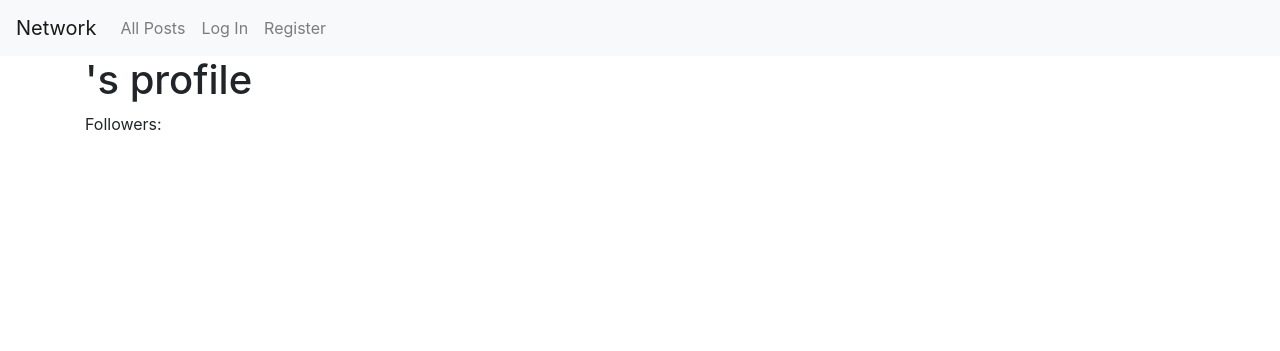
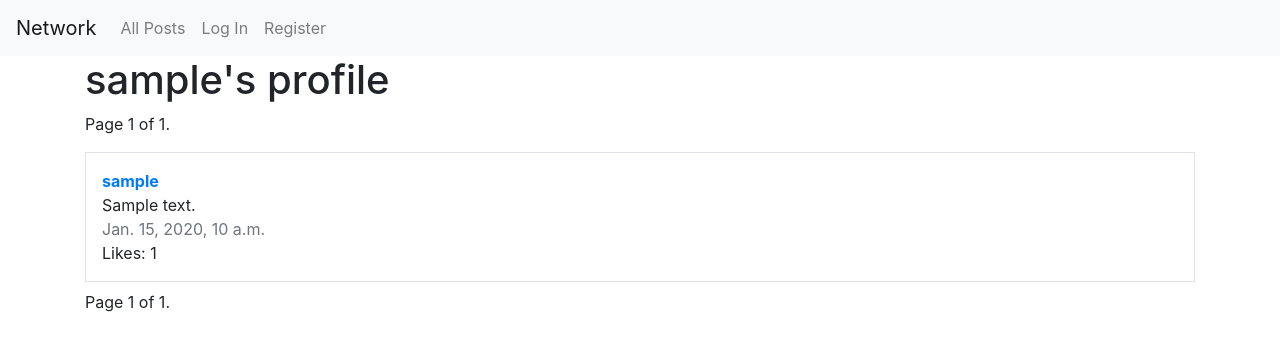
Before and after one commit to codeballet/cs50w-network, a Django app: page /profile/1 in a window 1280 px wide. Shown: the top 351 px of the page. Run offline with Django 3.2, Linux system fonts and the light colour scheme; tables that the repository leaves empty hold one stand-in row (values such as "Sample post"); some libraries are stand-ins or nearby versions.

Commit message:
Feature: posts on profile page

```diff
--- a/network/static/network/profile.js
+++ b/network/static/network/profile.js
@@ -1,3 +1,3 @@
-document.addEventListener('DOMContentLoaded', function() {
+// document.addEventListener('DOMContentLoaded', function() {
 
-});
+// });
--- a/network/templates/network/index.html
+++ b/network/templates/network/index.html
@@ -2,10 +2,6 @@
 {% load static %}
 
 {% block body %}
-
-    <div id="posts-view">
-
-    </div>
     <h1>All Posts</h1>
 
     {% if message %}
@@ -31,7 +27,6 @@
     <div class="mt-2">
         Page {{ page_obj.number }} of {{ page_obj.paginator.num_pages }}.
     </div>
-
     <nav aria-label="Posts pages">
         <ul class="pagination">
             {% if page_obj.has_previous %}
@@ -58,7 +53,6 @@
     <div class="mt-2">
         Page {{ page_obj.number }} of {{ page_obj.paginator.num_pages }}.
     </div>
-
     <nav aria-label="Posts pages">
         <ul class="pagination">
             {% if page_obj.has_previous %}
--- a/network/templates/network/profile.html
+++ b/network/templates/network/profile.html
@@ -2,13 +2,53 @@
 {% load static %}
 
 {% block body %}
-    <h1>{{ user.username }}'s profile</h1>
+    <h1>{{ profile.username }}'s profile</h1>
 
-    <div>
-        Followers:
+
+    <div class="mt-2">
+        Page {{ page_obj.number }} of {{ page_obj.paginator.num_pages }}.
     </div>
+    <nav aria-label="Posts pages">
+        <ul class="pagination">
+            {% if page_obj.has_previous %}
+                <li class="page-item"><a class="page-link" href="?page=1">&laquo; First</a></li>
+                <li class="page-item"><a class="page-link" href="?page={{ page_obj.previous_page_number }}">Previous</a></li>
+            {% endif %}
+
+            {% if page_obj.has_next %}
+                <li class="page-item"><a class="page-link" href="?page={{ page_obj.next_page_number }}">Next</a></li>
+                <li class="page-item"><a class="page-link" href="?page={{ page_obj.paginator.num_pages }}">Last &raquo;</a></li>
+            {% endif %}
+        </ul>
+    </nav>
+
+    {% for post in page_obj %}
+    <div class="border p-3 mt-2">
+        <a class="font-weight-bold" href="{% url 'profile' post.user.id %}">{{ post.user.username }}</a>
+        <div>{{ post.content }}</div>
+        <div class="text-muted">{{ post.timestamp }}</div>
+        <div>Likes: {{ post.likes }}</div>
+    </div>
+    {% endfor %}
+
+    <div class="mt-2">
+        Page {{ page_obj.number }} of {{ page_obj.paginator.num_pages }}.
+    </div>
+    <nav aria-label="Posts pages">
+        <ul class="pagination">
+            {% if page_obj.has_previous %}
+                <li class="page-item"><a class="page-link" href="?page=1">&laquo; First</a></li>
+                <li class="page-item"><a class="page-link" href="?page={{ page_obj.previous_page_number }}">Previous</a></li>
+            {% endif %}
+
+            {% if page_obj.has_next %}
+                <li class="page-item"><a class="page-link" href="?page={{ page_obj.next_page_number }}">Next</a></li>
+                <li class="page-item"><a class="page-link" href="?page={{ page_obj.paginator.num_pages }}">Last &raquo;</a></li>
+            {% endif %}
+        </ul>
+    </nav>
 {% endblock %}
 
-{% block script %}
+<!-- {% block script %}
     <script src="{% static 'mail/profile.js' %}"></script>
-{% endblock %}
+{% endblock %} -->
--- a/network/urls.py
+++ b/network/urls.py
@@ -8,7 +8,7 @@ urlpatterns = [
     path("login", views.login_view, name="login"),
     path("logout", views.logout_view, name="logout"),
     path("register", views.register, name="register"),
-    path("profile/<int:user_id>", views.profile_view, name="profile"),
+    path("profile/<int:user_id>", views.profile, name="profile"),
 
     # API routes
     path("posts", views.posts, name="posts"),
--- a/network/views.py
+++ b/network/views.py
@@ -87,9 +87,17 @@ def posts(request):
     return JsonResponse([post.serialize() for post in posts], safe=False)
 
 
-def profile_view(request, user_id):
+def profile(request, user_id):
+    profile = User.objects.get(id=user_id)
+    posts = Post.objects.filter(user=profile).order_by('-timestamp')
+
+    paginator = Paginator(posts, 10)
+    page_number = request.GET.get('page')
+    page_obj = paginator.get_page(page_number)
+
     return render(request, "network/profile.html", {
-        "profile_id": user_id
+        "profile": profile,
+        "page_obj": page_obj
     })
 
 
```
